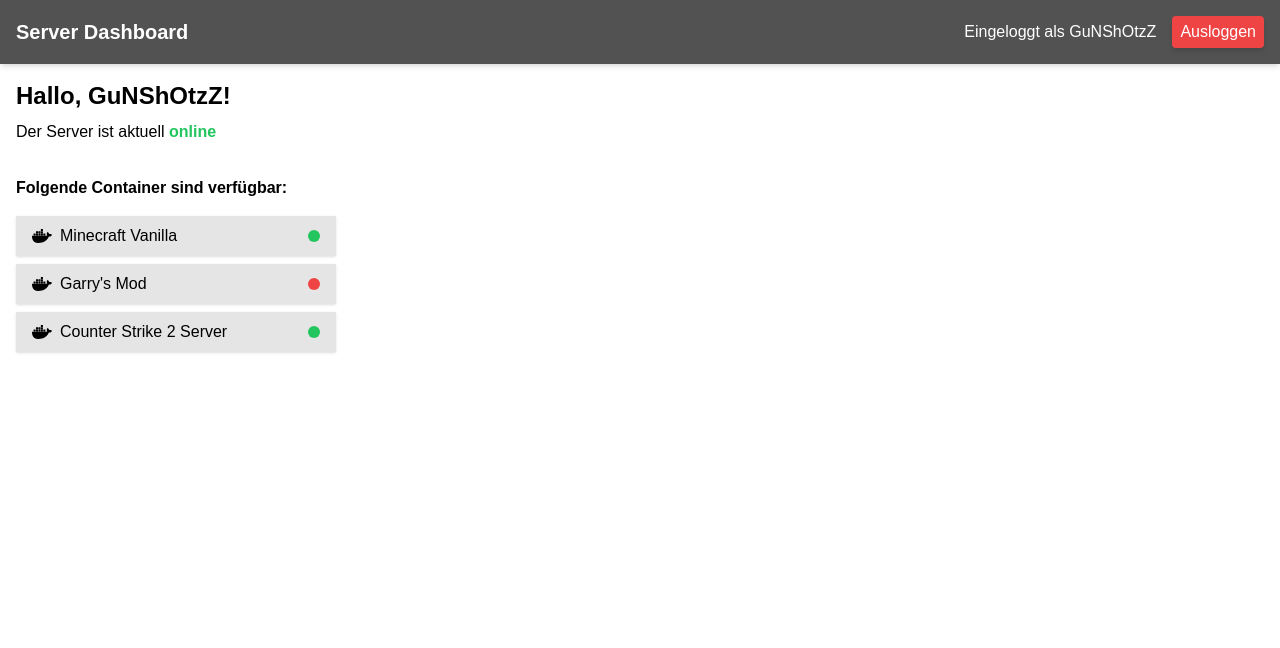
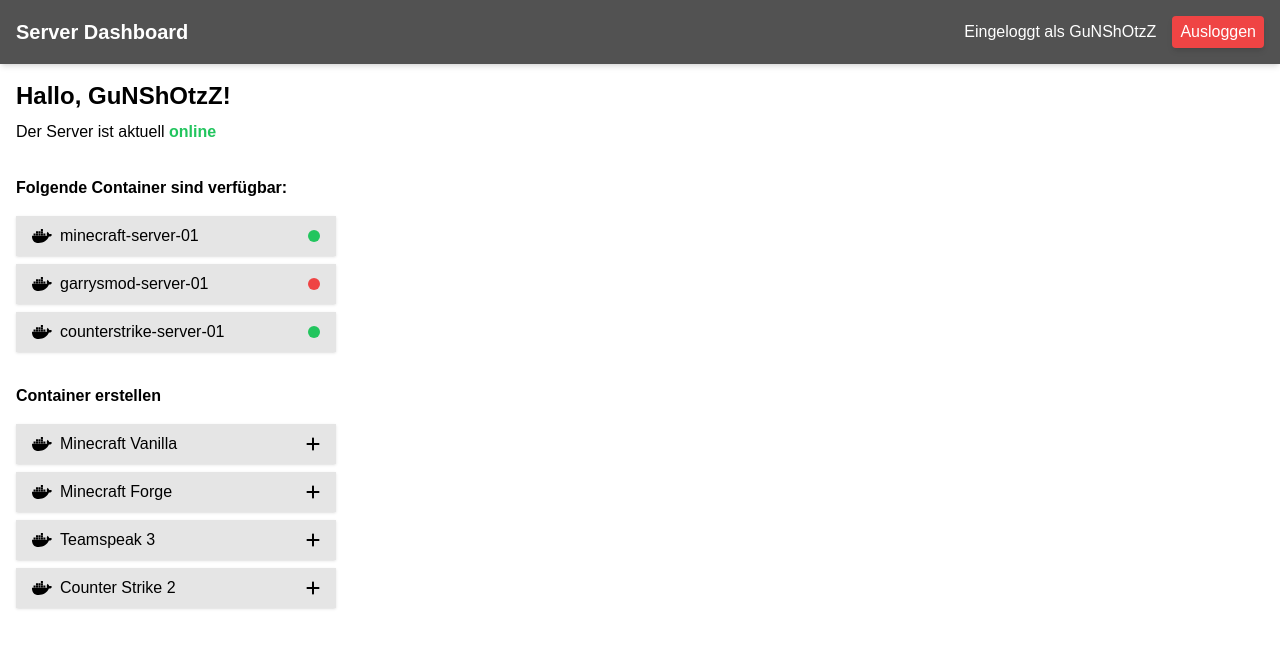
Before and after one commit to kevinldg/server-dashboard, a Next.js app: page /dashboard in a window 1280 px wide. Shown: the top 648 px of the page. Built offline with nearby package versions, Linux system fonts and the light colour scheme.

Commit message:
Split up the dashboard into available and creatable containers

```diff
--- a/components/DockerContainer/DockerContainer.js
+++ b/components/ContainerAvailable/ContainerAvailable.js
@@ -1,9 +1,13 @@
 import { FontAwesomeIcon } from "@fortawesome/react-fontawesome";
 import { faDocker } from "@fortawesome/free-brands-svg-icons";
+import Link from "next/link";
 
-export default function DockerContainer({ name, isOnline }) {
+export default function ContainerAvailable({ name, isOnline }) {
   return (
-    <div className=" bg-neutral-200 w-80 shadow hover:scale-[1.025] transition-transform">
+    <Link
+      href={"/container/" + name}
+      className=" bg-neutral-200 w-80 shadow hover:scale-[1.025] transition-transform"
+    >
       <div className="px-4 py-2 flex justify-between items-center">
         <div className="flex items-center gap-2">
           <FontAwesomeIcon icon={faDocker} />
@@ -15,6 +19,6 @@ export default function DockerContainer({ name, isOnline }) {
           <div className="bg-red-500 w-3 h-3 rounded-full"></div>
         )}
       </div>
-    </div>
+    </Link>
   );
 }
--- /dev/null
+++ b/components/ContainerCreate/ContainerCreate.js
@@ -0,0 +1,21 @@
+import Link from "next/link";
+import { FontAwesomeIcon } from "@fortawesome/react-fontawesome";
+import { faDocker } from "@fortawesome/free-brands-svg-icons";
+import { faPlus } from "@fortawesome/free-solid-svg-icons";
+
+export default function ContainerCreate({ name }) {
+  return (
+    <Link
+      href="/create"
+      className=" bg-neutral-200 w-80 shadow hover:scale-[1.025] transition-transform"
+    >
+      <div className="px-4 py-2 flex justify-between items-center">
+        <div className="flex items-center gap-2">
+          <FontAwesomeIcon icon={faDocker} />
+          <h3>{name}</h3>
+        </div>
+        <FontAwesomeIcon icon={faPlus} />
+      </div>
+    </Link>
+  );
+}
--- a/pages/dashboard.js
+++ b/pages/dashboard.js
@@ -1,9 +1,40 @@
-import DockerContainer from "@/components/DockerContainer/DockerContainer";
+import ContainerAvailable from "@/components/ContainerAvailable/ContainerAvailable";
+import ContainerCreate from "@/components/ContainerCreate/ContainerCreate";
 import ServerStatus from "@/components/ServerStatus/ServerStatus";
 
+const username = "GuNShOtzZ";
+
+const availableContainers = [
+  {
+    name: "minecraft-server-01",
+    isOnline: true,
+  },
+  {
+    name: "garrysmod-server-01",
+    isOnline: false,
+  },
+  {
+    name: "counterstrike-server-01",
+    isOnline: true,
+  },
+];
+
+const containersToCreate = [
+  {
+    name: "Minecraft Vanilla",
+  },
+  {
+    name: "Minecraft Forge",
+  },
+  {
+    name: "Teamspeak 3",
+  },
+  {
+    name: "Counter Strike 2",
+  },
+];
+
 export default function Dashboard() {
-  const username = "GuNShOtzZ";
-
   return (
     <div className="flex flex-col gap-8">
       <div className="flex flex-col gap-2">
@@ -13,9 +44,17 @@ export default function Dashboard() {
       <div className="flex flex-col gap-4">
         <p className="font-bold">Folgende Container sind verfügbar:</p>
         <div className="flex flex-col gap-2">
-          <DockerContainer name="Minecraft Vanilla" isOnline />
-          <DockerContainer name="Garry's Mod" />
-          <DockerContainer name="Counter Strike 2 Server" isOnline />
+          {availableContainers.map(({ name, isOnline }) => (
+            <ContainerAvailable name={name} isOnline={isOnline} />
+          ))}
+        </div>
+      </div>
+      <div className="flex flex-col gap-4">
+        <p className="font-bold">Container erstellen</p>
+        <div className="flex flex-col gap-2">
+          {containersToCreate.map(({ name }) => (
+            <ContainerCreate name={name} />
+          ))}
         </div>
       </div>
     </div>
```
